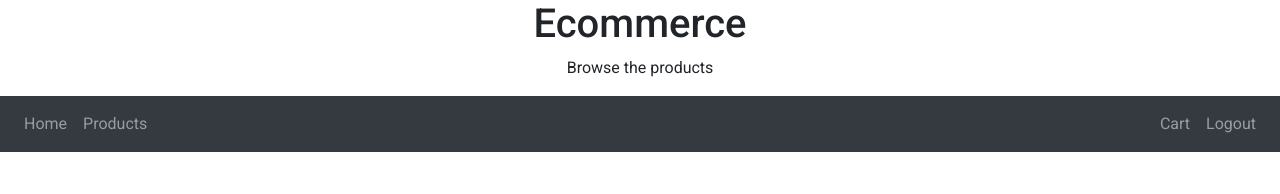
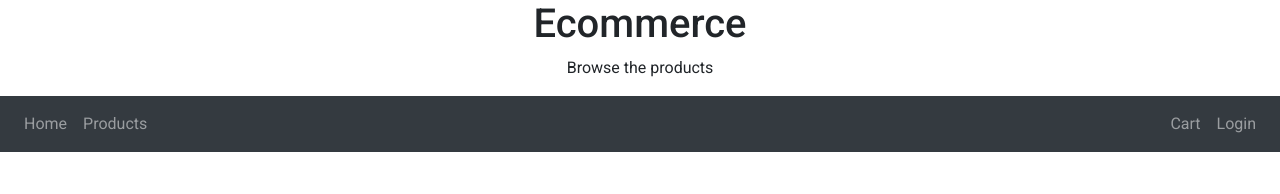
Before and after one commit to sam202020/ecommerce-frontend, an Angular app: page /shopper/product in a window 1280 px wide. Shown: the top 194 px of the page. Built offline with nearby package versions, Linux system fonts and the light colour scheme.

Commit message:
fix login link text, fix view product and add to cart text

```diff
--- a/src/app/product/product.component.html
+++ b/src/app/product/product.component.html
@@ -17,7 +17,7 @@
         class="btn btn-primary btn-md"
 
       >
-        Add
+        Add to Cart
       </button>
     </div>
   </div>
--- a/src/app/shopper-header/shopper-header.component.html
+++ b/src/app/shopper-header/shopper-header.component.html
@@ -16,7 +16,7 @@
   <div class="collapse navbar-collapse flex-grow-1 text-right">
     <ul class="navbar-nav ml-auto flex-nowrap">
       <li class="nav-item"><a href="#" class="nav-link">Cart</a></li>
-      <li class="nav-item"><a href="/login" class="nav-link">Logout</a></li>
+      <li class="nav-item"><a href="/login" class="nav-link">Login</a></li>
     </ul>
   </div>
 </nav>
--- a/src/app/shopper-home/shopper-home.component.html
+++ b/src/app/shopper-home/shopper-home.component.html
@@ -21,7 +21,7 @@
             class="btn btn-primary btn-md"
             (click)="selectProduct(product)"
           >
-            Add
+            View Product
           </button>
         </div>
       </div>
```
